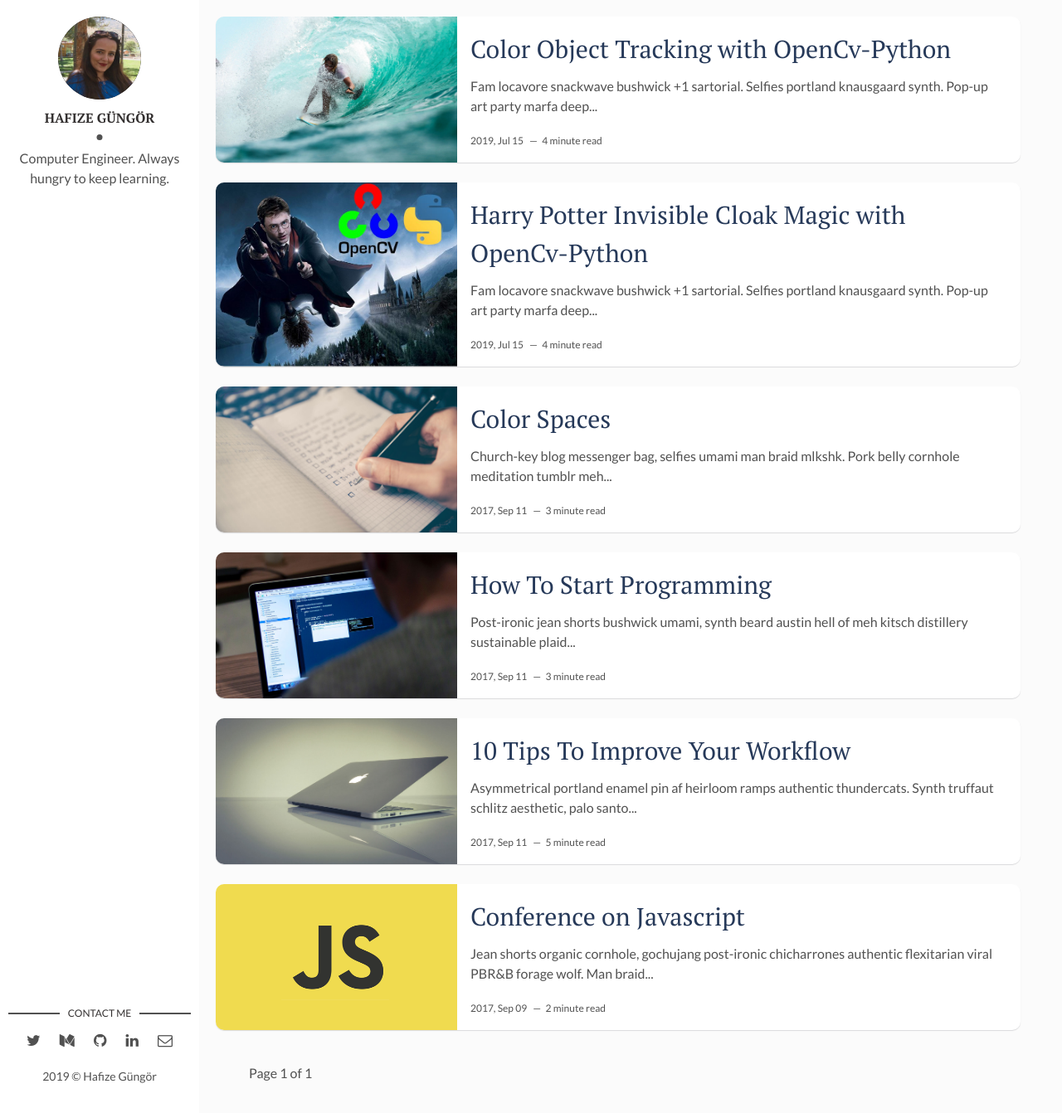
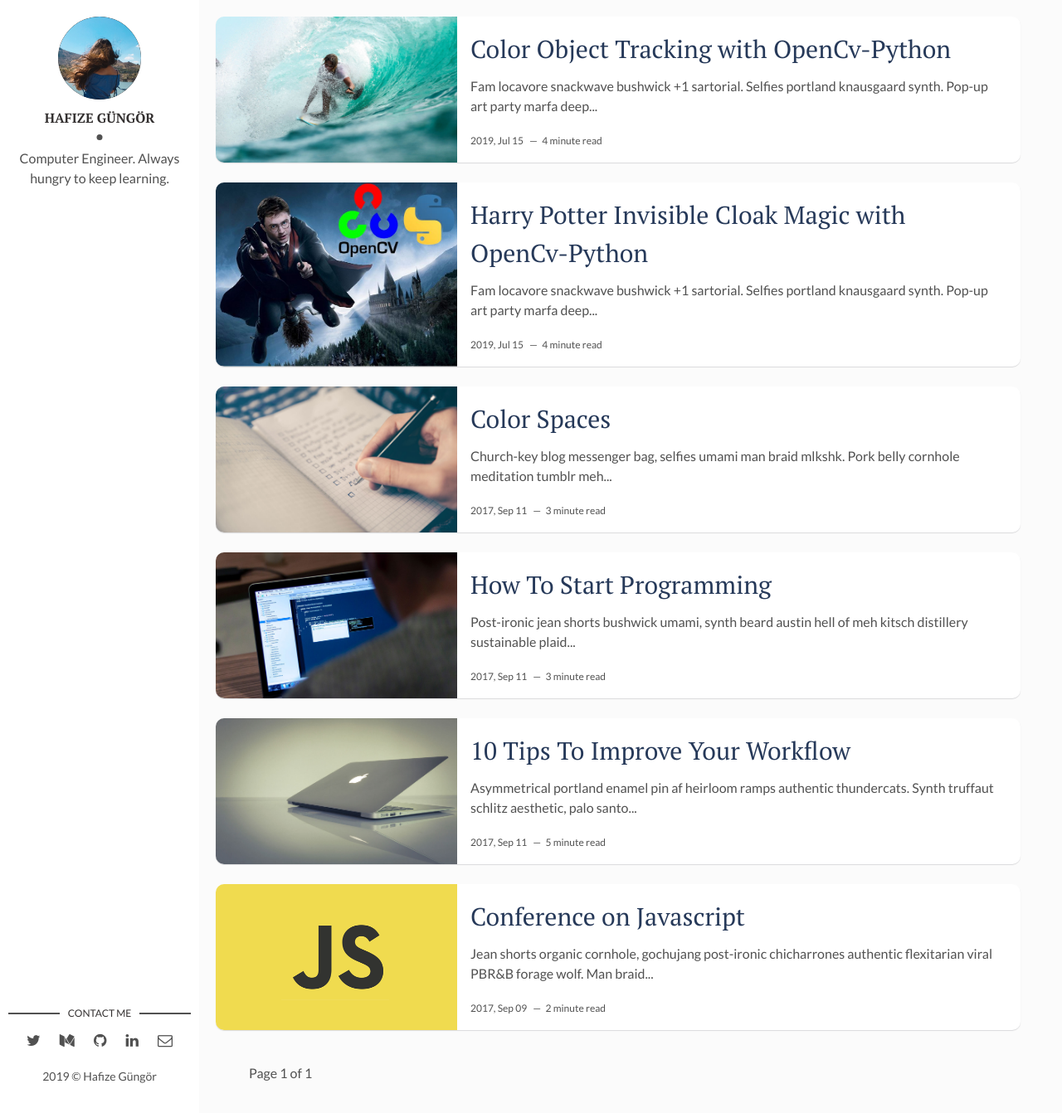
Before and after one commit to gungorhafize/gungorhafize.github.io1, a Jekyll site: the page built from index.html, in a window 1280 px wide and 1342 px high. Shown: the whole window at 83% size. Built offline with Jekyll 4.4.1, drawn with Linux system fonts in a browser that asks for light colours; the list of posts is cut into pages by our own code.

Commit message:
Update _config.yml

```diff
--- a/_config.yml
+++ b/_config.yml
@@ -11,7 +11,7 @@ site-twitter: #if your site has a twitter account, enter it here
 
 # Author Settings
 author: Hafize Güngör # add your name
-author-img: img.JPG # add your photo
+author-img: hg.jpeg # add your photo
 about-author: Computer Engineer. Always hungry to keep learning. # add description
 social-github: gungorhafize # add your Github handle
 social-linkedin: hafize güngör # add your Linkedin handle
```
